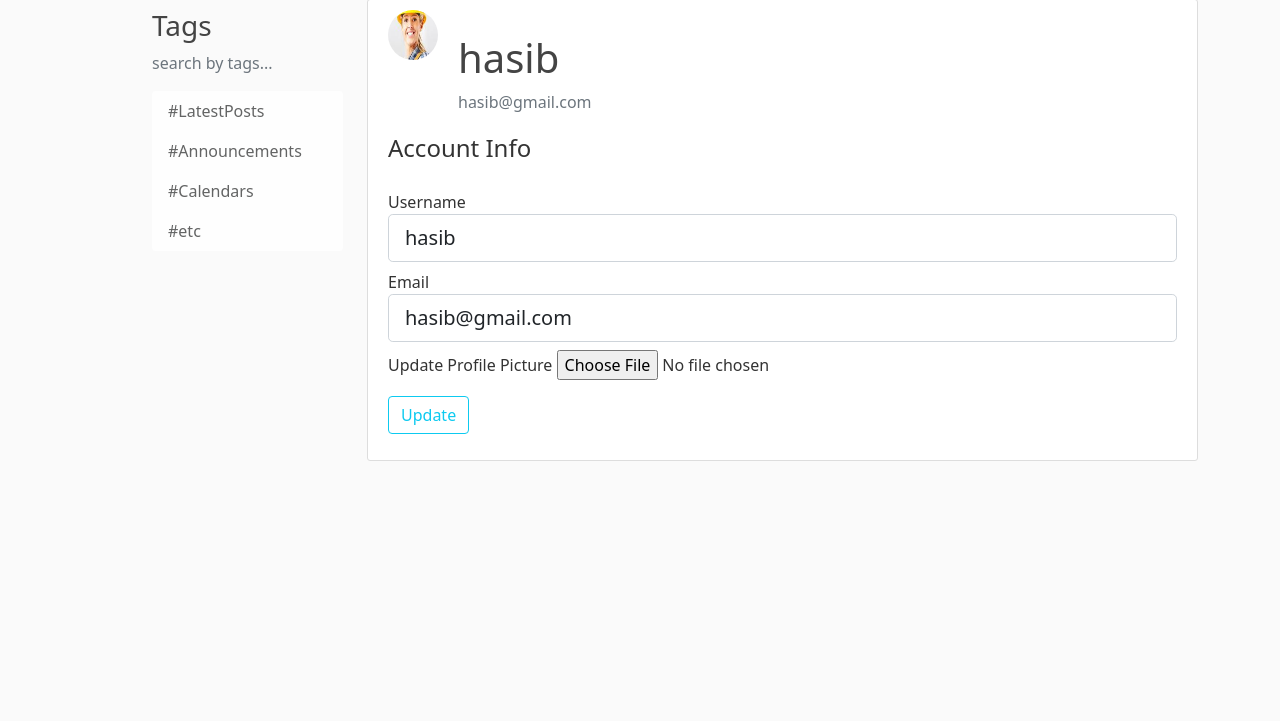
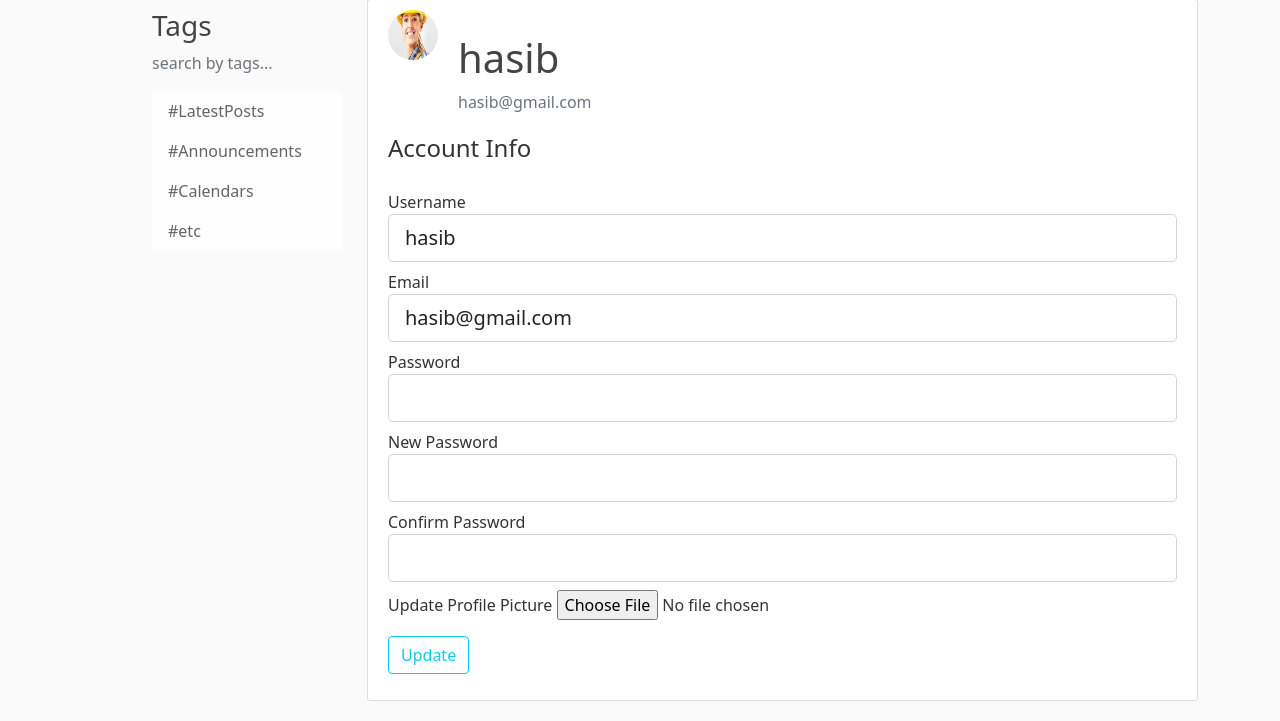
Before and after one commit to HasibAhmad/flask-blog, a Flask app: page /account in a window 1280 px wide. Shown: the part 81-802 px from the top of the page. Before the commit the page ends 542 px from the top, so only its background shows below. Run offline with Flask 2, Linux system fonts and the light colour scheme; a user stored in the database is signed in; some libraries are stand-ins or nearby versions.

Commit message:
Password change added

```diff
--- a/flaskblog/forms.py
+++ b/flaskblog/forms.py
@@ -5,26 +5,27 @@ from wtforms import StringField, PasswordField, SubmitField, BooleanField, TextA
 from wtforms.validators import DataRequired, Length, EqualTo, Email, ValidationError
 from flaskblog.models import User
 
+
 class RegistrationForm(FlaskForm):
     username = StringField('Username',
-                            validators=[
-                                DataRequired(),
-                                Length(min=2, max=20)
-                            ])
+                           validators=[
+                               DataRequired(),
+                               Length(min=2, max=20)
+                           ])
     email = StringField('Email',
-                         validators=[
-                             DataRequired(),
-                             Email()
-                         ])
+                        validators=[
+                            DataRequired(),
+                            Email()
+                        ])
     password = PasswordField('Password',
-                              validators=[
-                                  DataRequired()
-                              ])
+                             validators=[
+                                 DataRequired()
+                             ])
     confirm_password = PasswordField('Confirm Password',
-                                      validators=[
-                                          DataRequired(),
-                                          EqualTo('password')
-                                      ])
+                                     validators=[
+                                         DataRequired(),
+                                         EqualTo('password')
+                                     ])
     is_blogger = BooleanField('I am a blogger')
     submit = SubmitField('Sign Up')
 
@@ -38,34 +39,38 @@ class RegistrationForm(FlaskForm):
         if user:
             raise ValidationError('email already take!')
 
+
 class LoginForm(FlaskForm):
     email = StringField('Email',
-                         validators=[
-                             DataRequired(),
-                             Email()
-                         ])
+                        validators=[
+                            DataRequired(),
+                            Email()
+                        ])
     password = PasswordField('Password',
-                              validators=[
-                                  DataRequired()
-                              ])
+                             validators=[
+                                 DataRequired()
+                             ])
     remember_me = BooleanField('Remember Me')
     submit = SubmitField('Login')
 
+
 class UpdateAccountForm(FlaskForm):
     username = StringField('Username',
-                            validators=[
-                                DataRequired(),
-                                Length(min=2, max=20)
-                            ])
+                           validators=[
+                               DataRequired(),
+                               Length(min=2, max=20)
+                           ])
     email = StringField('Email',
-                         validators=[
-                             DataRequired(),
-                             Email()
-                         ])
-    picture = FileField('Update Profile Picture', validators=[FileAllowed(['jpg', 'png'])])
+                        validators=[
+                            DataRequired(),
+                            Email()
+                        ])
+    password = PasswordField('Password')
+    new_password = PasswordField('New Password')
+    confirm_password = PasswordField('Confirm Password')
+    picture = FileField('Update Profile Picture', validators=[
+                        FileAllowed(['jpg', 'png'])])
     submit = SubmitField('Update')
-
-
 
     def validate_username(self, username):
         if username.data != current_user.username:
@@ -79,9 +84,11 @@ class UpdateAccountForm(FlaskForm):
             if user:
                 raise ValidationError('email already take!')
 
+
 class PostForm(FlaskForm):
     title = StringField('Title', validators=[DataRequired()])
     description = TextAreaField('Description', validators=[DataRequired()])
     content = TextAreaField('Content', validators=[DataRequired()])
-    picture = FileField('add a picture', validators=[FileAllowed(['jpg', 'png'])])
+    picture = FileField('add a picture', validators=[
+                        FileAllowed(['jpg', 'png'])])
     submit = SubmitField('Post')
--- a/flaskblog/routes.py
+++ b/flaskblog/routes.py
@@ -1,8 +1,7 @@
 import secrets
 import os
-from tkinter.tix import Tree
+from fileinput import filename
 from PIL import Image
-from fileinput import filename
 from flask import render_template, url_for, flash, redirect, request, abort
 from flaskblog import app, db, bcrypt
 from flaskblog.forms import RegistrationForm, LoginForm, UpdateAccountForm, PostForm
@@ -94,6 +93,24 @@ def account():
             current_user.image_file = picture_file
         current_user.username = form.username.data
         current_user.email = form.email.data
+
+        if form.new_password.data and form.confirm_password.data:
+            if form.new_password.data == form.confirm_password.data:
+                if form.password.data:
+                    old_password = form.password.data
+                    if bcrypt.check_password_hash(current_user.password, old_password):
+                        new_hashed_password = bcrypt.generate_password_hash(form.new_password.data).decode('utf-8')
+                        user = User.query.get(current_user.id)
+                        user.password = new_hashed_password
+                        db.session.commit()
+                        flash('Password changed successfully!', 'success')
+                        return redirect(url_for('login'))
+                    else:
+                        flash('Old password is not correct', 'danger')
+                        return redirect(url_for('account'))
+            else:
+                flash('New password and Confirm Password doesnt match!', 'danger')
+                return redirect(url_for('account'))
         db.session.commit()
         flash('your account has been updated!', 'success')
         return redirect(url_for('account'))
@@ -144,6 +161,9 @@ def update_post(post_id):
         abort(403)
     form = PostForm()
     if form.validate_on_submit():
+        if form.picture.data:
+            picture_file = save_post_picture(form.picture.data)
+            post.image_file = picture_file
         post.title = form.title.data
         post.description = form.description.data
         post.content = form.content.data
--- a/flaskblog/templates/account.html
+++ b/flaskblog/templates/account.html
@@ -44,6 +44,51 @@
                 {% endif %}
             </div>
             <div class="form-group mb-2">
+                {{ form.password.label(class="form-control-label") }}
+                {% if form.password.errors %}
+                    {{ form.password(class="form-control form-control-lg is-invalid") }}
+                    <div class="invalid-feedback">
+                        {% for error in form.password.errors %}
+                            <span>
+                                {{ error }}
+                            </span>
+                        {% endfor %}
+                    </div>
+                {% else %}
+                    {{ form.password(class="form-control form-control-lg") }}
+                {% endif %}
+            </div>
+            <div class="form-group mb-2">
+                {{ form.new_password.label(class="form-control-label") }}
+                {% if form.new_password.errors %}
+                    {{ form.new_password(class="form-control form-control-lg is-invalid") }}
+                    <div class="invalid-feedback">
+                        {% for error in form.new_password.errors %}
+                            <span>
+                                {{ error }}
+                            </span>
+                        {% endfor %}
+                    </div>
+                {% else %}
+                    {{ form.new_password(class="form-control form-control-lg") }}
+                {% endif %}
+            </div>
+            <div class="form-group mb-2">
+                {{ form.confirm_password.label(class="form-control-label") }}
+                {% if form.confirm_password.errors %}
+                    {{ form.confirm_password(class="form-control form-control-lg is-invalid") }}
+                    <div class="invalid-feedback">
+                        {% for error in form.confirm_password.errors %}
+                            <span>
+                                {{ error }}
+                            </span>
+                        {% endfor %}
+                    </div>
+                {% else %}
+                    {{ form.confirm_password(class="form-control form-control-lg") }}
+                {% endif %}
+            </div>
+            <div class="form-group mb-2">
                 {{ form.picture.label() }}
                 {{ form.picture(class="form-control-file") }}
                 {% if form.picture.errors %}
```
Also changed, not shown: flaskblog/static/profile_pics/00b4d4216e24ff94.png (added), flaskblog/static/profile_pics/578d504e3ab00ea1.png (added), flaskblog/static/profile_pics/6f4d933326d16f69.png (added), flaskblog/static/profile_pics/7274c8551903bff7.png (added), flaskblog/static/profile_pics/e53dcaee3c4879d3.png (added), site.db.
